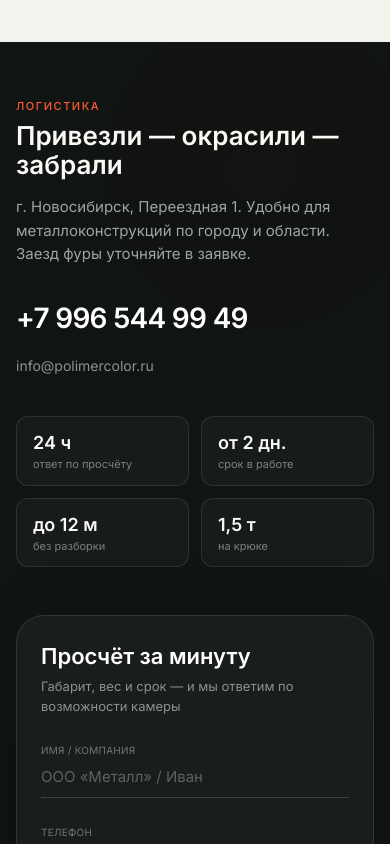
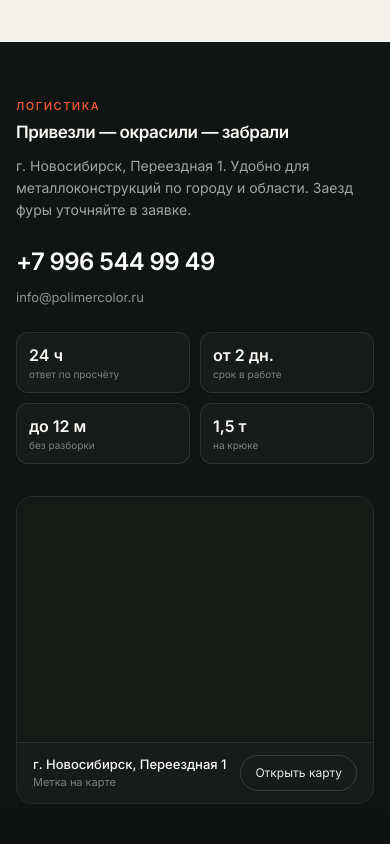
Before and after one commit to nuroxsfera/Polimer, a Next.js app: page / in a window 390 px wide. Shown: the part 3220-4064 px from the top of the page. Built offline with nearby package versions, Linux system fonts and the light colour scheme.

Commit message:
Location: one-line title + map marker at Pereezdnaya 1

```diff
--- a/src/components/short/LocationQuote.tsx
+++ b/src/components/short/LocationQuote.tsx
@@ -2,6 +2,12 @@
 
 import { useState, type FormEvent } from "react";
 import { Arrow, ADDRESS, EMAIL, PHONE, PHONE_TEL, Reveal } from "../shared";
+
+/** Переездная 1, Новосибирск (OSM) */
+const MAP_LAT = 55.1200291;
+const MAP_LON = 83.0046284;
+const MAP_SRC = `https://yandex.ru/map-widget/v1/?ll=${MAP_LON}%2C${MAP_LAT}&z=16&pt=${MAP_LON},${MAP_LAT},pm2rdm&l=map`;
+const MAP_LINK = `https://yandex.ru/maps/?pt=${MAP_LON},${MAP_LAT}&z=16&l=map`;
 
 export function LocationQuote() {
   const [name, setName] = useState("");
@@ -24,48 +30,72 @@ export function LocationQuote() {
 
   return (
     <section id="contact" className="relative overflow-hidden bg-[#101412]">
-      <div className="pointer-events-none absolute right-0 top-0 h-64 w-64 rounded-full bg-[#ff5a36]/10 blur-[80px] animate-glow-breathe" />
-
-      <div className="relative mx-auto grid max-w-[1100px] gap-12 px-4 py-14 sm:px-6 sm:py-20 lg:grid-cols-2 lg:gap-16 lg:px-10">
+      <div className="relative mx-auto grid max-w-[1100px] gap-10 px-4 py-14 sm:px-6 sm:py-20 lg:grid-cols-2 lg:gap-12 lg:px-10">
         <Reveal>
           <p className="text-[11px] font-medium uppercase tracking-[0.14em] text-[#ff5a36]">Логистика</p>
-          <h2 className="mt-2 text-[clamp(26px,4.5vw,40px)] font-semibold leading-[1.1] text-[#faf9f5]">
+          <h2 className="mt-2 whitespace-nowrap text-[clamp(17px,4.2vw,24px)] font-semibold leading-tight tracking-tight text-[#faf9f5]">
             Привезли — окрасили — забрали
           </h2>
-          <p className="mt-4 text-[15px] leading-[1.55] text-[#9da7a1]">
+          <p className="mt-3 text-[14px] leading-[1.55] text-[#9da7a1] sm:text-[15px]">
             {ADDRESS}. Удобно для металлоконструкций по городу и области. Заезд фуры уточняйте в заявке.
           </p>
 
-          <div className="mt-8 space-y-4">
+          <div className="mt-6 space-y-2">
             <a
               href={`tel:${PHONE_TEL}`}
-              className="block text-[28px] font-semibold tracking-tight text-white transition hover:text-[#ff5a36]"
+              className="block text-[24px] font-semibold tracking-tight text-white transition hover:text-[#ff5a36] sm:text-[26px]"
             >
               {PHONE}
             </a>
-            <p className="text-[14px] text-[#8a948e]">{EMAIL}</p>
+            <p className="text-[13px] text-[#8a948e]">{EMAIL}</p>
           </div>
 
-          <div className="mt-10 grid grid-cols-2 gap-3">
+          <div className="mt-6 grid grid-cols-2 gap-2.5 sm:gap-3">
             {[
               ["24 ч", "ответ по просчёту"],
               ["от 2 дн.", "срок в работе"],
               ["до 12 м", "без разборки"],
               ["1,5 т", "на крюке"],
-            ].map(([a, b], i) => (
-              <Reveal
+            ].map(([a, b]) => (
+              <div
                 key={b}
-                delay={i * 60}
-                className="rounded-xl border border-white/10 bg-white/[0.03] px-4 py-3 transition hover:border-white/20 hover:bg-white/[0.05]"
+                className="rounded-xl border border-white/10 bg-white/[0.03] px-3 py-2.5 sm:px-4 sm:py-3"
               >
-                <p className="text-[18px] font-semibold text-[#faf9f5]">{a}</p>
-                <p className="text-[11px] text-[#7a847e]">{b}</p>
-              </Reveal>
+                <p className="text-[16px] font-semibold text-[#faf9f5] sm:text-[18px]">{a}</p>
+                <p className="text-[10px] text-[#7a847e] sm:text-[11px]">{b}</p>
+              </div>
             ))}
+          </div>
+
+          <div className="mt-8 overflow-hidden rounded-2xl border border-white/10">
+            <div className="relative aspect-[16/11] w-full bg-[#151a17] sm:aspect-[16/10]">
+              <iframe
+                title="ПолимерКолор на карте — Переездная 1"
+                src={MAP_SRC}
+                className="absolute inset-0 size-full border-0"
+                loading="lazy"
+                referrerPolicy="no-referrer-when-downgrade"
+                allowFullScreen
+              />
+            </div>
+            <div className="flex items-center justify-between gap-3 border-t border-white/10 bg-white/[0.03] px-4 py-3">
+              <div className="min-w-0">
+                <p className="truncate text-[13px] font-medium text-[#faf9f5]">{ADDRESS}</p>
+                <p className="text-[11px] text-[#7a847e]">Метка на карте</p>
+              </div>
+              <a
+                href={MAP_LINK}
+                target="_blank"
+                rel="noopener noreferrer"
+                className="shrink-0 rounded-full border border-white/15 px-3.5 py-2 text-[12px] text-[#e8ece9] transition hover:border-white/30 hover:bg-white/5"
+              >
+                Открыть карту
+              </a>
+            </div>
           </div>
         </Reveal>
 
-        <Reveal delay={120}>
+        <Reveal>
           <div className="rounded-[28px] border border-white/10 bg-white/[0.04] p-6 shadow-[0_24px_80px_-30px_rgba(0,0,0,0.5)] backdrop-blur-sm sm:p-8">
             {sent ? (
               <div className="flex min-h-[280px] flex-col justify-center">
```
